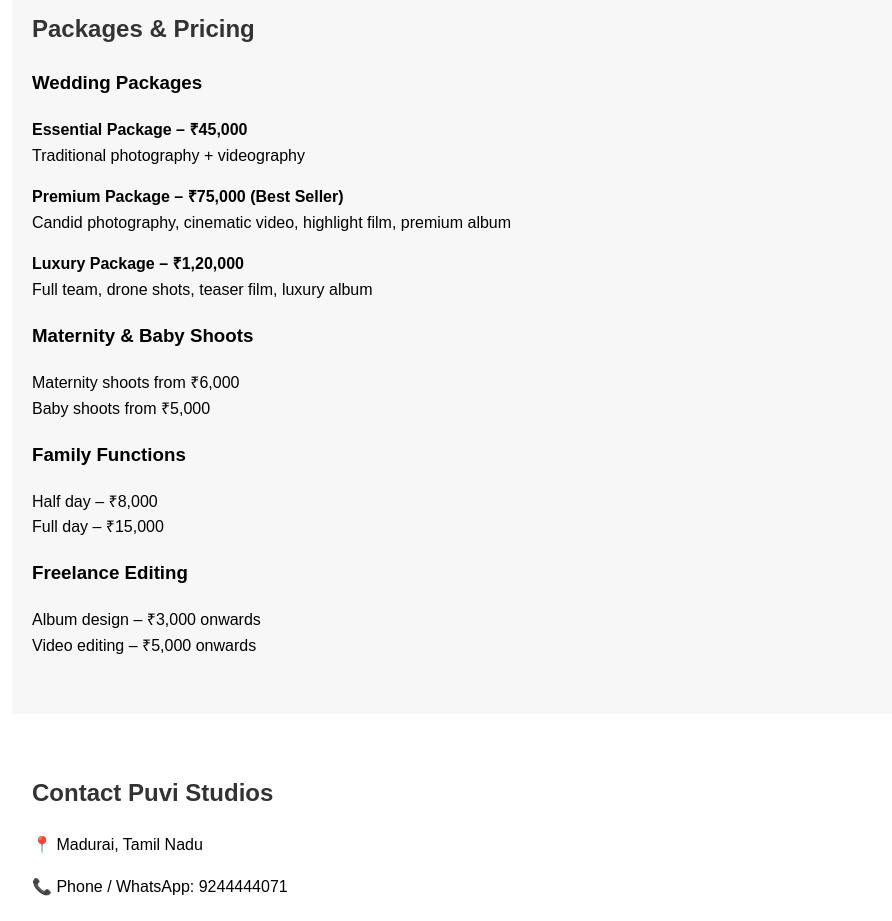
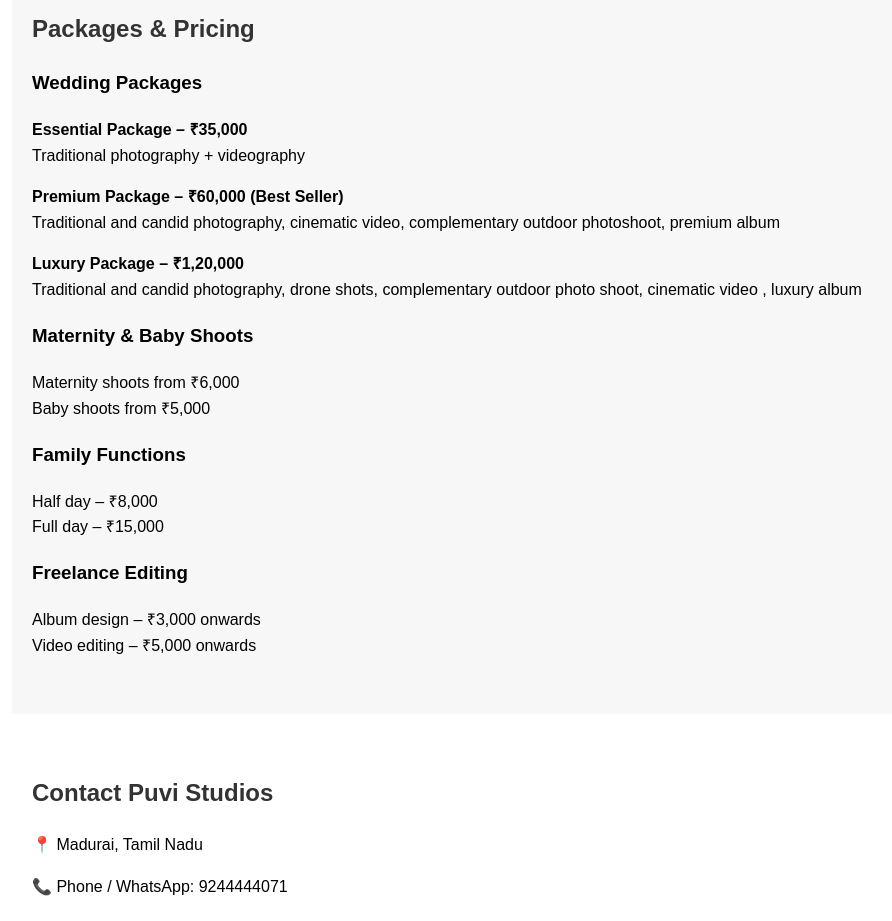
Before and after one commit to malinibalakrishnan05-bot/puvi-studios, a plain HTML site: page index.html in a window 1280 px wide. Shown: the part 1400-2321 px from the top of the page, without its empty margins (108-1000 px from the left). Drawn offline with Linux system fonts and the light colour scheme.

Commit message:
Update index.html

```diff
--- a/index.html
+++ b/index.html
@@ -5,7 +5,7 @@
 <meta name="viewport" content="width=device-width, initial-scale=1.0">
 <title>Puvi Studios | Wedding, Maternity & Baby Photography in Madurai</title>
 
-<meta name="description" content="Puvi Studios offers wedding photography, maternity shoots, baby photography, family function coverage, cinematic videography and album designing in Madurai.">
+<meta name="description" content="Puvi Studios offers wedding photography, maternity shoots, baby photography, family function coverage and album designing in Madurai.">
 <meta name="keywords" content="Wedding photography Madurai, Maternity photography Madurai, Baby photography Madurai, Family function photography, Wedding videography Madurai">
 
 <style>
@@ -75,14 +75,14 @@
 <h2>Packages & Pricing</h2>
 
 <h3>Wedding Packages</h3>
-<p><b>Essential Package – ₹45,000</b><br>
+<p><b>Essential Package – ₹35,000</b><br>
 Traditional photography + videography</p>
 
-<p><b>Premium Package – ₹75,000 (Best Seller)</b><br>
-Candid photography, cinematic video, highlight film, premium album</p>
+<p><b>Premium Package – ₹60,000 (Best Seller)</b><br>
+Traditional and candid photography, cinematic video, complementary outdoor photoshoot, premium album</p>
 
 <p><b>Luxury Package – ₹1,20,000</b><br>
-Full team, drone shots, teaser film, luxury album</p>
+Traditional and candid photography, drone shots, complementary outdoor photo shoot, cinematic video , luxury album</p>
 
 <h3>Maternity & Baby Shoots</h3>
 <p>Maternity shoots from ₹6,000<br>
```
